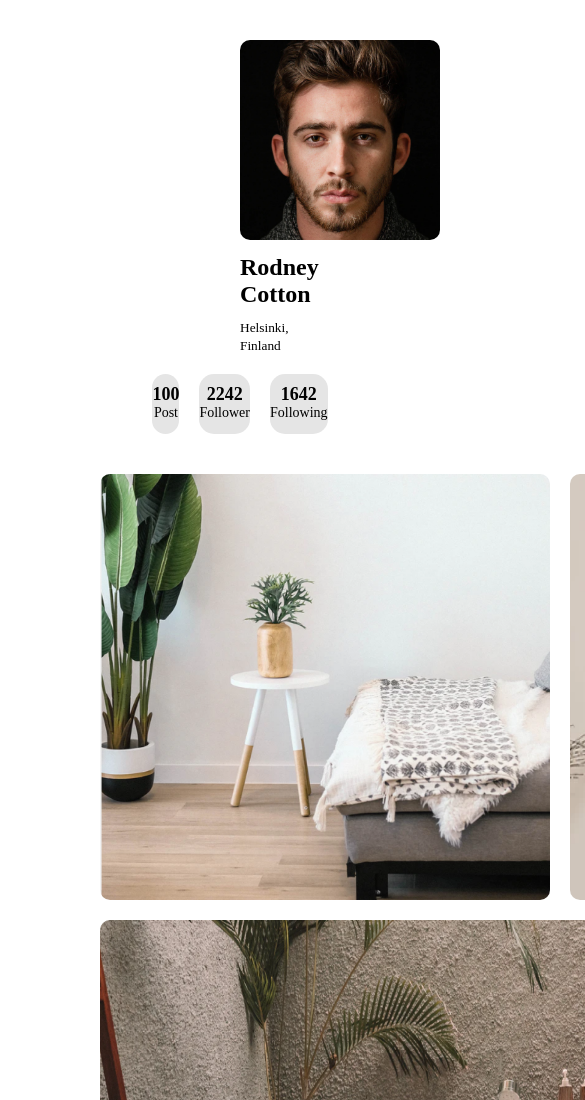
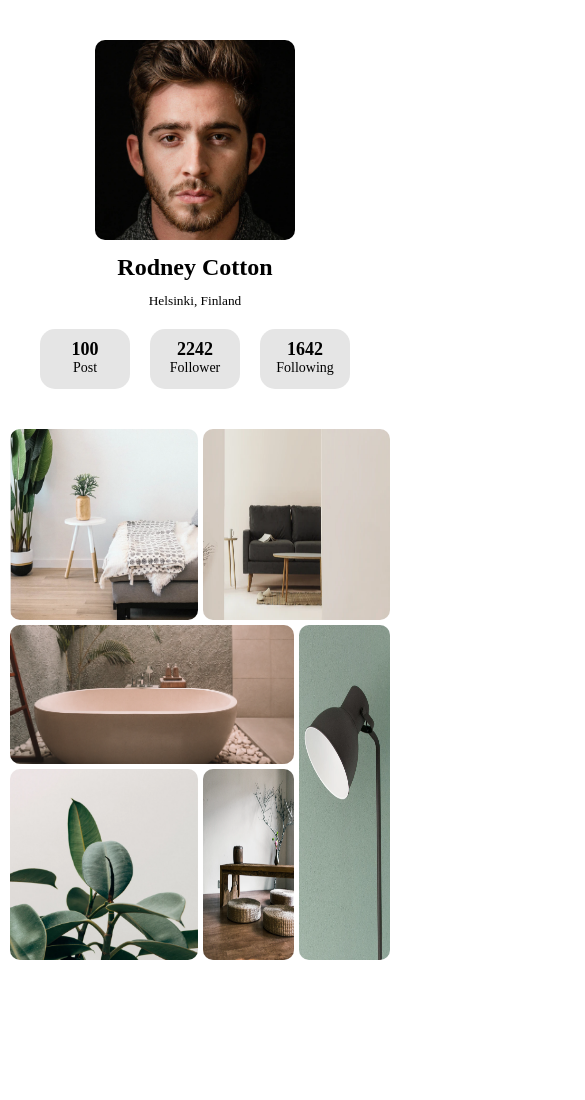
Before and after one commit to Ahammad204/My-gallary, a plain HTML site: page index.html in a window 390 px wide. Shown: the top 1100 px of the page, 585 px wide, since content can reach past the window. After the commit the page ends 1020 px from the top, so only its background shows below. Drawn offline with Linux system fonts and the light colour scheme.

Commit message:
responsive for mobile

```diff
--- a/styles/style.css
+++ b/styles/style.css
@@ -1,52 +1,48 @@
-*{
+* {
   margin: 0;
   padding: 0;
-
 }
-.profile-container{
+.profile-container {
   margin-left: 240px;
   margin-right: 240px;
   margin-top: 40px;
   text-align: center;
 }
-.profile-container img{
+.profile-container img {
   width: 200px;
   height: 200px;
   border-radius: 10px;
   margin-bottom: 10px;
 }
-.profile-container h2{
+.profile-container h2 {
   margin-bottom: 10px;
 }
-.followers{
+.followers {
   display: flex;
   gap: 20px;
   justify-content: center;
   align-items: center;
   text-align: center;
   margin-top: 20px;
-
 }
-.btn{
+.btn {
   width: 90px;
   height: 60px;
   background-color: rgba(229, 229, 229, 1);
   border-radius: 15px;
-
 }
-.btn h3{
+.btn h3 {
   margin-bottom: -20px;
   margin-top: 10px;
   font-size: 18px;
 }
-.btn span{
+.btn span {
   font-size: 14px;
 }
 
 /* Gallery section style */
 
-.image-section{
-
+.image-section {
   align-items: center;
   margin-left: 80px;
   justify-content: center;
@@ -54,7 +50,7 @@
   margin-top: 40px;
 }
 
-.image-container{
+.image-container {
   display: grid;
   gap: 20px;
 
@@ -63,45 +59,68 @@
   margin-top: 20px;
   margin-bottom: 40px;
   grid-template-areas:
-
     "img1 img1 img2 img2"
     "img3 img3 img3 img4"
-   "img5 img5 img6 img4"
-    ;
+    "img5 img5 img6 img4";
 }
-.gallery-image1{
+.gallery-image1 {
   grid-area: img1;
   width: 450px;
   height: 426px;
 }
-.gallery-image2{
+.gallery-image2 {
   grid-area: img2;
   width: 750px;
   height: 426px;
+}
+.gallery-image3 {
+  grid-area: img3;
 
-}
-.gallery-image3{
-    grid-area: img3;
-    width: ;
   height: 540px;
 }
-.gallery-image4{
+.gallery-image4 {
   grid-area: img4;
   height: 1000px;
   margin-bottom: 20px;
 }
-.gallery-image5{
+.gallery-image5 {
   grid-area: img5;
   width: 426px;
   height: 450px;
   margin-bottom: 20px;
 }
-.gallery-image6{
+.gallery-image6 {
   grid-area: img6;
   margin-bottom: 20px;
 }
-img{
+img {
   width: 100%;
   height: 100%;
   border-radius: 10px;
 }
+/* Media queries for responsive design */
+@media only screen and (min-width: 200px) and (max-width: 576px) {
+  .image-section {
+    margin-left: 10px;
+  }
+
+  .profile-container {
+    margin-left: 0px;
+    margin-right: 0px;
+  }
+
+  .image-container {
+    gap: 5px;
+    margin-left: 0px;
+    margin-right: 0px;
+  }
+  .gallery-image1,
+  .gallery-image2,
+  .gallery-image3,
+  .gallery-image4,
+  .gallery-image5,
+  .gallery-image6 {
+    width: 100%;
+    height: auto;
+  }
+}
```
Also changed, not shown: 1 other file. Lines whose indentation alone changed are shown as unchanged.
